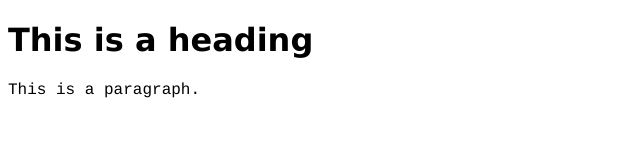
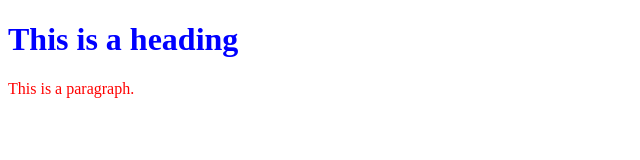
Before and after one commit to SasanHaise/newbrach, a plain HTML site: page index.html in a window 1280 px wide. Shown: the whole page, without its empty margins (0-640 px from the left). Drawn offline with Linux system fonts and the light colour scheme.

Commit message:
colorr
color

```diff
--- a/index.html
+++ b/index.html
@@ -2,8 +2,8 @@
 <html>
 <body>
 
-<h1 style="font-family:verdana;">This is a heading</h1>
-<p style="font-family:courier;">This is a paragraph.</p>
+<h1 style="color:blue;">This is a heading</h1>
+<p style="color:red;">This is a paragraph.</p>
 
 </body>
 </html>
```
